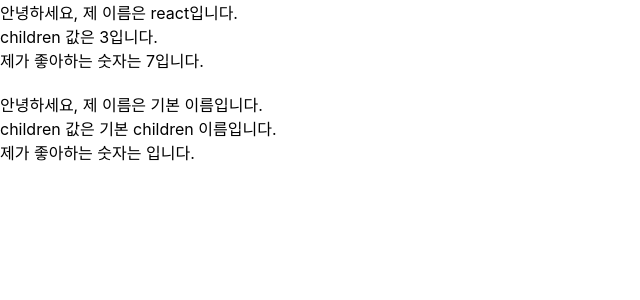
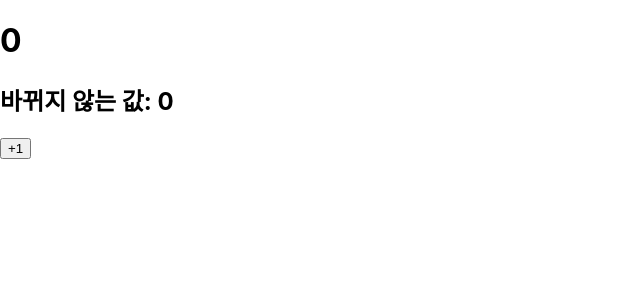
Before and after one commit to jjunhwan-kim/hello-react, a React (Create React App) app: page / in a window 1280 px wide. Shown: the top 300 px of the page, without its empty margins (0-640 px from the left). Built offline with nearby package versions, Linux system fonts and the light colour scheme.

Commit message:
Add state of class component
- 클래스형 컴포넌트에 state 추가
- setState 메서드 호출 시 인자로 전달된 값만 바꾸어줌, fixedNumber는 바꾸지 않음

```diff
--- a/src/App.js
+++ b/src/App.js
@@ -1,17 +1,22 @@
 import React, { Component } from 'react';
-import MyComponent from './MyComponent';
-import MyClassComponent from './MyClassComponent';
+//import MyComponent from './MyComponent';
+//import MyClassComponent from './MyClassComponent';
+import Counter from './Counter';
 
 class App extends Component {
   render() {
     return (
       <>
+        {/*
         <MyComponent name={'react'} favoriteNumber={7}>
           {'3'}
         </MyComponent>
         <br />
 
         <MyClassComponent></MyClassComponent>
+        */}
+
+        <Counter></Counter>
       </>
     );
   }
--- /dev/null
+++ b/src/Counter.js
@@ -0,0 +1,31 @@
+import React, { Component } from 'react';
+
+class Counter extends Component {
+  constructor(props) {
+    super(props); // 생성자 사용시 반드시 호출해야 함
+    // state의 초기값 설정
+    this.state = {
+      number: 0,
+      fixedNumber: 0,
+    };
+  }
+
+  render() {
+    const { number, fixedNumber } = this.state;
+    return (
+      <div>
+        <h1>{number}</h1>
+        <h2>바뀌지 않는 값: {fixedNumber}</h2>
+        <button
+          onClick={() => {
+            this.setState({ number: number + 1 });
+          }}
+        >
+          +1
+        </button>
+      </div>
+    );
+  }
+}
+
+export default Counter;
```
